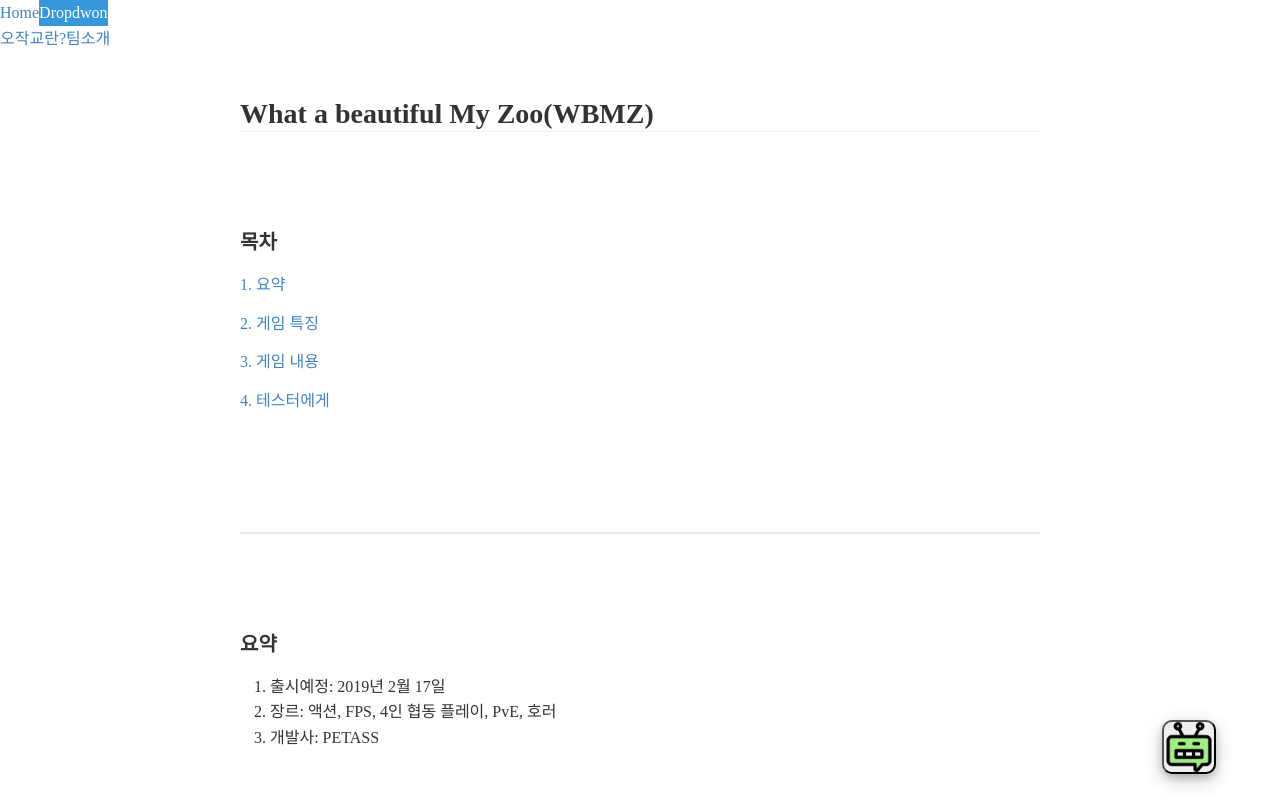
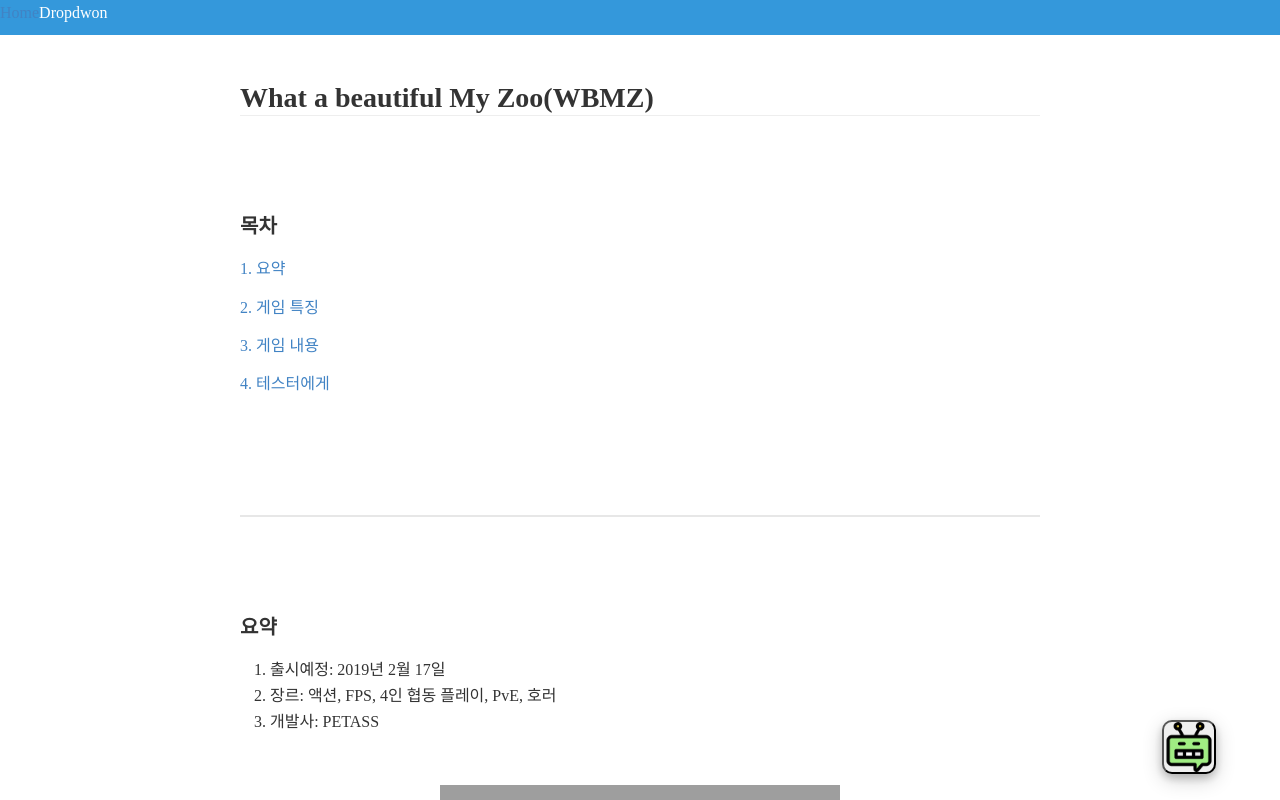
Before and after one commit to toto1444/Project-Via-Lactea, a JavaScript app in the folder Project/ojakgyo/src/: page /WBMZ in a window 1280 px wide. Shown: the top 800 px of the page. Built offline with nearby package versions, Linux system fonts and the light colour scheme; grey boxes are pictures that could not be loaded; the HTML template or start-up script is replaced by a standard one; a web font is replaced by a local one; what vue-comment-grid, vue-disqus would draw is missing.

Commit message:
add js function of ojacgyo

```diff
--- a/Project/ojakgyo/src/components/nav.vue
+++ b/Project/ojakgyo/src/components/nav.vue
@@ -12,13 +12,13 @@ bug 수정: 안아현
 <template>
 	<div>
 		<div>
-			<div>
+			<div class="navbgstyle">
 				<router-link to='/'>Home</router-link>
-				<button class="downbtn"> Dropdwon </button>
+				<button class="downbtn" v-on:click="downupbtn"> Dropdwon </button>
 			</div>
-			<div>
-				<router-link to="whatsojacgyo">오작교란?</router-link>
-				<router-link to="team">팀소개</router-link>
+			<div id="btnshowing">
+				<router-link class="dropa" to="whatsojacgyo">오작교란?</router-link>
+				<router-link class="dropa" to="team">팀소개</router-link>
 			</div>
 		</div>
 	</div>
@@ -27,14 +27,27 @@ bug 수정: 안아현
 <script>
 export default {
 	name: 'navigation',
-/*  methods: {
-		downFunction() {
+  methods: {
+		downupbtn() {
+			var showing =  document.getElementById("btnshowing");
+			if (showing.style.display === "") {
+				showing.style.display = "block";
+			}  else {
+				showing.style.display = "";
+			}
 		}
-	} */
+	}
 }
 </script>
 
 <style scoped>
+.navbgstyle {
+	background-color: #3498DB;
+	height: 35px;
+}
+#btnshowing {
+	display: None;
+}
 
 .downbtn {
 	background-color: #3498DB;
```
